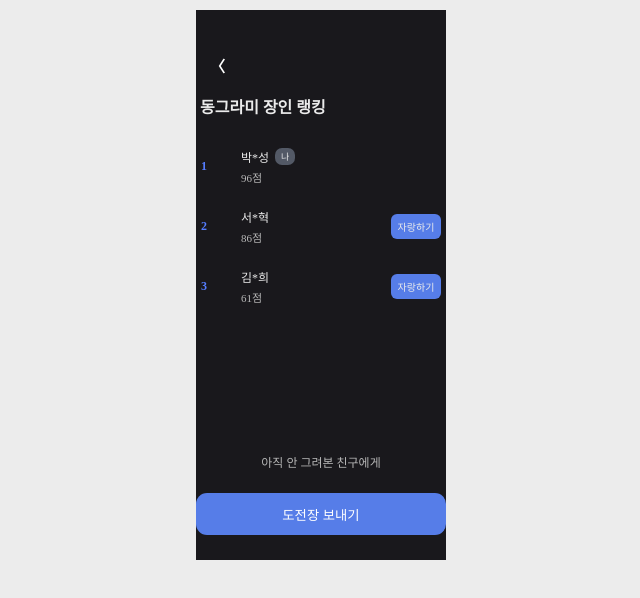
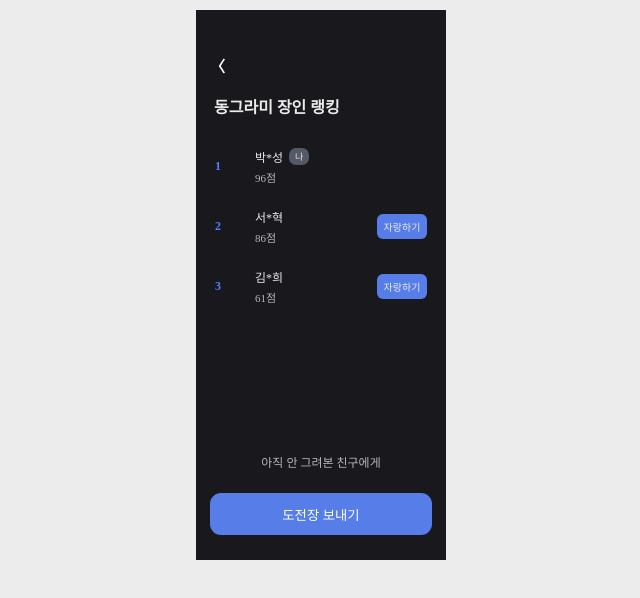
Before and after one commit to ssg-js/friends_event, a React (Vite) app in the folder friends_event/: page /rank in a window 1280 px wide. Shown: the top 598 px of the page, without its empty margins (319-959 px from the left). Built offline with nearby package versions, Linux system fonts and the light colour scheme.

Commit message:
fix: move Button to the RankContent, add margin to Button, Rankcontent

```diff
--- a/friends_event/src/components/RankContent.tsx
+++ b/friends_event/src/components/RankContent.tsx
@@ -1,5 +1,6 @@
 /** @jsxImportSource @emotion/react */
-import { TossGrayFont } from "../constants/colors";
+import { TossGrayFont, TossWhiteBlue } from "../constants/colors";
+import Button from "./Button";
 import RankItem from "./RankItem";
 
 const data = [
@@ -32,7 +33,7 @@ export default function RankContent() {
     >
       <div
         css={{
-          margin: "14px 4px",
+          margin: "14px 18px",
           fontSize: "16px",
           fontWeight: "600",
         }}
@@ -42,6 +43,7 @@ export default function RankContent() {
       <div
         css={{
           flex: 1,
+          margin: "0px 14px",
           padding: "9px 5px",
           display: "flex",
           flexDirection: "column",
@@ -62,6 +64,15 @@ export default function RankContent() {
       <p css={{ color: TossGrayFont, margin: "22px auto" }}>
         아직 안 그려본 친구에게
       </p>
+      <Button
+        content={"도전장 보내기"}
+        margin="0px 14px"
+        height={42}
+        backgroundColor={TossWhiteBlue}
+        color="white"
+        fontWeight={340}
+        onClick={() => {}}
+      />{" "}
     </div>
   );
 }
--- a/friends_event/src/pages/Rank.tsx
+++ b/friends_event/src/pages/Rank.tsx
@@ -29,14 +29,6 @@ export default function Rank() {
         }
       />
       <RankContent />
-      <Button
-        content={"도전장 보내기"}
-        height={42}
-        backgroundColor={TossWhiteBlue}
-        color="white"
-        fontWeight={340}
-        onClick={() => {}}
-      />{" "}
     </div>
   );
 }
```
